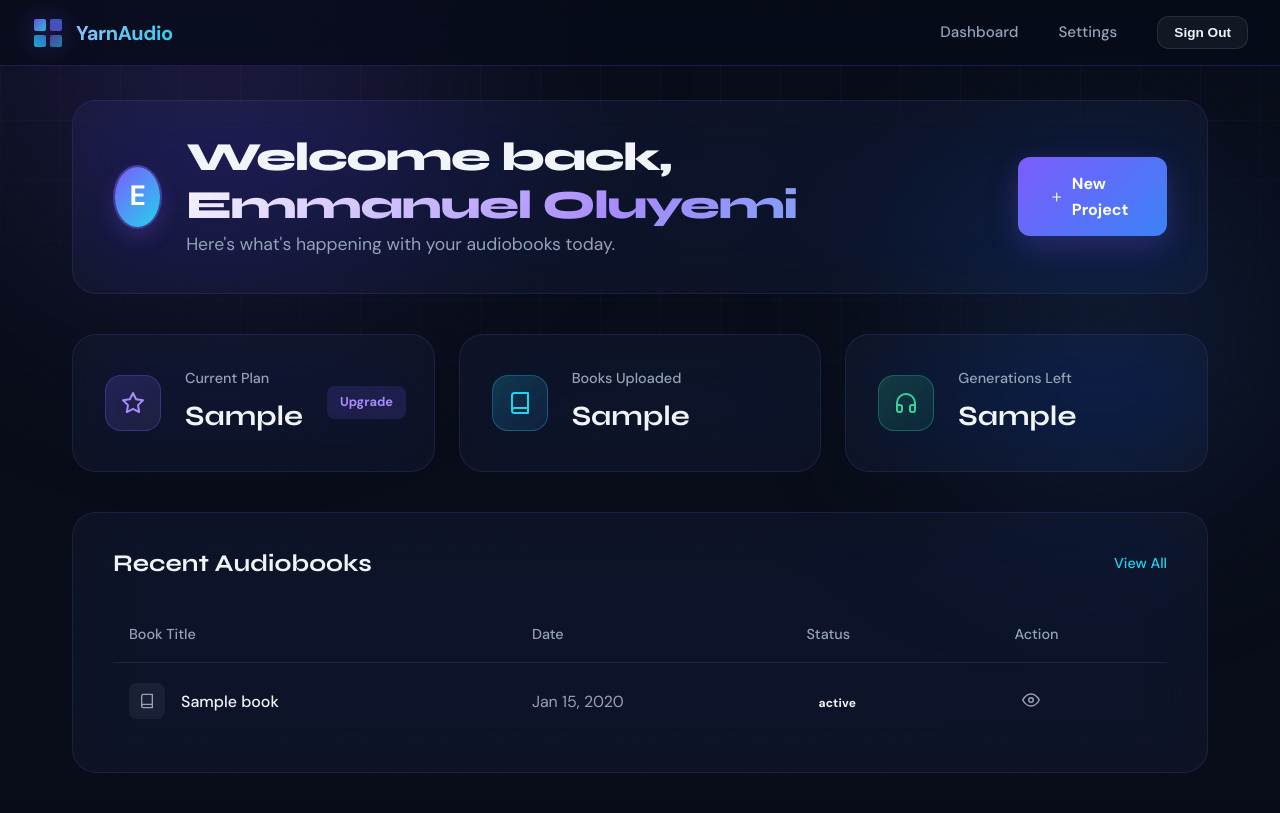
After one commit to codingwhiz-BackendDev/YarnAudio, a Django app: template templates/dashboard.html in a window 1280 px wide. The commit adds this page. Run offline with Django 5.2, Linux system fonts and the light colour scheme; data comes from the database, SQL or seed files in the repository; both versions use the stored data as it was after the commit; tables that the repository leaves empty hold one stand-in row (values such as "Sample post"); the template is opened without the code that fills it: values that come from a table or form of the project are taken from there, most other values are stand-ins (such as "Sample title", 1, 10 or a date in 2020); some libraries are stand-ins or nearby versions.

Commit message:
completed dashboard

```diff
--- a/App/urls.py
+++ b/App/urls.py
@@ -9,6 +9,7 @@ urlpatterns = [
     path('logout/', views.logout_view, name='logout'),
     path('callback/', views.auth_callback, name='callback'),
     path('profile/', views.profile_view, name='profile'),
+    path('dashboard/', views.dashboard_view, name='dashboard'),
     path('user/', views.user_profile, name='user_profile'),
     path('verify-email/', views.verify_email, name='verify_email'),
 ]
--- /dev/null
+++ b/static/css/dashboard.css
@@ -0,0 +1,296 @@
+/* dashboard.css - Specific styles for the YarnAudio Dashboard */
+
+.dashboard-container {
+    padding: 100px 2rem 40px;
+    max-width: 1200px;
+    margin: 0 auto;
+    position: relative;
+    z-index: 10;
+    min-height: calc(100vh - 140px);
+}
+
+/* Header Section */
+.dashboard-header {
+    display: flex;
+    justify-content: space-between;
+    align-items: center;
+    padding: 2rem 2.5rem;
+    margin-bottom: 2.5rem;
+    animation: fade-in-up 0.5s ease-out;
+}
+
+.user-greeting {
+    display: flex;
+    align-items: center;
+    gap: 1.5rem;
+}
+
+.avatar-container {
+    width: 64px;
+    height: 64px;
+    border-radius: 50%;
+    background: linear-gradient(135deg, rgba(124, 92, 252, 0.2), rgba(34, 211, 238, 0.1));
+    border: 2px solid rgba(124, 92, 252, 0.4);
+    display: flex;
+    align-items: center;
+    justify-content: center;
+    overflow: hidden;
+    box-shadow: 0 10px 20px rgba(124, 92, 252, 0.2);
+}
+
+.user-avatar {
+    width: 100%;
+    height: 100%;
+    object-fit: cover;
+}
+
+.user-avatar-placeholder {
+    font-size: 1.75rem;
+    font-weight: 700;
+    color: #fff;
+    background: linear-gradient(135deg, var(--purple), var(--cyan));
+    width: 100%;
+    height: 100%;
+    display: flex;
+    align-items: center;
+    justify-content: center;
+}
+
+/* Metrics Grid */
+.metrics-grid {
+    display: grid;
+    grid-template-columns: repeat(auto-fit, minmax(300px, 1fr));
+    gap: 1.5rem;
+    margin-bottom: 2.5rem;
+}
+
+.metric-card {
+    padding: 2rem;
+    display: flex;
+    align-items: center;
+    gap: 1.5rem;
+    animation: fade-in-up 0.6s ease-out backwards;
+}
+
+.metric-card:nth-child(1) { animation-delay: 0.1s; }
+.metric-card:nth-child(2) { animation-delay: 0.2s; }
+.metric-card:nth-child(3) { animation-delay: 0.3s; }
+
+.metric-icon {
+    width: 56px;
+    height: 56px;
+    border-radius: 16px;
+    display: flex;
+    align-items: center;
+    justify-content: center;
+    flex-shrink: 0;
+}
+
+.plan-icon {
+    background: linear-gradient(135deg, rgba(124, 92, 252, 0.2), rgba(167, 139, 250, 0.1));
+    color: var(--purple-light);
+    border: 1px solid rgba(124, 92, 252, 0.3);
+}
+
+.books-icon {
+    background: linear-gradient(135deg, rgba(34, 211, 238, 0.2), rgba(59, 130, 246, 0.1));
+    color: var(--cyan);
+    border: 1px solid rgba(34, 211, 238, 0.3);
+}
+
+.audio-icon {
+    background: linear-gradient(135deg, rgba(52, 211, 153, 0.2), rgba(16, 185, 129, 0.1));
+    color: var(--green);
+    border: 1px solid rgba(52, 211, 153, 0.3);
+}
+
+.metric-content {
+    flex: 1;
+}
+
+.metric-label {
+    font-size: 0.9rem;
+    color: var(--muted);
+    margin-bottom: 0.25rem;
+    font-weight: 500;
+}
+
+.metric-value {
+    font-size: 1.75rem;
+    font-weight: 700;
+    color: var(--text);
+    font-family: 'Syne', sans-serif;
+}
+
+.metric-action {
+    background: rgba(124, 92, 252, 0.15);
+    color: var(--purple-light);
+    padding: 0.4rem 0.8rem;
+    border-radius: 8px;
+    font-size: 0.8rem;
+    font-weight: 600;
+    text-decoration: none;
+    transition: all 0.3s ease;
+}
+
+.metric-action:hover {
+    background: var(--purple);
+    color: #fff;
+    box-shadow: 0 4px 12px rgba(124, 92, 252, 0.4);
+}
+
+/* Recent Projects Table */
+.recent-projects {
+    padding: 2rem 2.5rem;
+    animation: fade-in-up 0.7s ease-out backwards;
+    animation-delay: 0.4s;
+}
+
+.section-header-inline {
+    display: flex;
+    justify-content: space-between;
+    align-items: center;
+    margin-bottom: 1.5rem;
+}
+
+.section-header-inline h3 {
+    font-family: 'Syne', sans-serif;
+    font-size: 1.5rem;
+    font-weight: 700;
+}
+
+.view-all {
+    color: var(--cyan);
+    text-decoration: none;
+    font-weight: 500;
+    font-size: 0.9rem;
+    transition: color 0.3s;
+}
+
+.view-all:hover {
+    color: #fff;
+}
+
+.projects-table-container {
+    overflow-x: auto;
+}
+
+.projects-table {
+    width: 100%;
+    border-collapse: separate;
+    border-spacing: 0;
+    text-align: left;
+}
+
+.projects-table th {
+    padding: 1rem;
+    color: var(--muted);
+    font-weight: 500;
+    font-size: 0.9rem;
+    border-bottom: 1px solid var(--border);
+}
+
+.projects-table td {
+    padding: 1.25rem 1rem;
+    border-bottom: 1px solid rgba(255, 255, 255, 0.03);
+    vertical-align: middle;
+}
+
+.projects-table tr:last-child td {
+    border-bottom: none;
+}
+
+.projects-table tbody tr {
+    transition: background-color 0.3s;
+}
+
+.projects-table tbody tr:hover {
+    background-color: rgba(255, 255, 255, 0.02);
+}
+
+.book-title-cell {
+    display: flex;
+    align-items: center;
+    gap: 1rem;
+    font-weight: 500;
+    color: var(--text);
+}
+
+.book-icon {
+    width: 36px;
+    height: 36px;
+    border-radius: 8px;
+    background: rgba(255, 255, 255, 0.05);
+    display: flex;
+    align-items: center;
+    justify-content: center;
+    color: var(--muted);
+}
+
+.text-muted {
+    color: var(--muted);
+}
+
+/* Status Badges */
+.status-badge {
+    padding: 0.35rem 0.75rem;
+    border-radius: 20px;
+    font-size: 0.75rem;
+    font-weight: 600;
+    letter-spacing: 0.02em;
+}
+
+.status-completed {
+    background: rgba(52, 211, 153, 0.15);
+    color: var(--green);
+    border: 1px solid rgba(52, 211, 153, 0.3);
+}
+
+.status-processing {
+    background: rgba(34, 211, 238, 0.15);
+    color: var(--cyan);
+    border: 1px solid rgba(34, 211, 238, 0.3);
+}
+
+.status-failed {
+    background: rgba(248, 113, 113, 0.15);
+    color: #f87171;
+    border: 1px solid rgba(248, 113, 113, 0.3);
+}
+
+.btn-icon {
+    background: none;
+    border: none;
+    color: var(--muted);
+    cursor: pointer;
+    padding: 0.5rem;
+    border-radius: 8px;
+    transition: all 0.3s;
+}
+
+.btn-icon:hover {
+    background: rgba(255, 255, 255, 0.05);
+    color: var(--text);
+}
+
+.empty-state {
+    text-align: center;
+    padding: 3rem 1rem !important;
+}
+
+@media (max-width: 768px) {
+    .dashboard-header {
+        flex-direction: column;
+        align-items: flex-start;
+        gap: 1.5rem;
+        padding: 1.5rem;
+    }
+
+    .metrics-grid {
+        grid-template-columns: 1fr;
+    }
+
+    .recent-projects {
+        padding: 1.5rem;
+    }
+}
--- /dev/null
+++ b/templates/dashboard.html
@@ -0,0 +1,219 @@
+{% load static %}
+<!DOCTYPE html>
+<html lang="en">
+
+<head>
+    <meta charset="UTF-8">
+    <meta name="viewport" content="width=device-width, initial-scale=1.0">
+    <title>{{ page_title }}</title>
+    <link href="https://fonts.googleapis.com/css2?family=DM+Sans:wght@400;500;700&family=Syne:wght@700;800&display=swap"
+        rel="stylesheet">
+    <link rel="stylesheet" href="{% static 'css/dashboard.css' %}">
+    <!-- Using index.css for the base aesthetic elements like background, glass, etc. -->
+    <link rel="stylesheet" href="{% static 'css/index.css' %}">
+</head>
+
+<body>
+    <div class="grid-bg"></div>
+    <div class="orb orb-1"></div>
+    <div class="orb orb-2"></div>
+
+    <!-- Navigation -->
+    <nav class="navbar">
+        <div class="nav-container">
+            <div class="logo">
+                <svg class="logo-icon" width="32" height="32" viewBox="0 0 32 32" fill="none">
+                    <rect x="2" y="2" width="12" height="12" rx="2" fill="url(#grad1)" opacity="0.9" />
+                    <rect x="18" y="2" width="12" height="12" rx="2" fill="url(#grad2)" opacity="0.7" />
+                    <rect x="2" y="18" width="12" height="12" rx="2" fill="url(#grad3)" opacity="0.8" />
+                    <rect x="18" y="18" width="12" height="12" rx="2" fill="url(#grad1)" opacity="0.6" />
+                    <defs>
+                        <linearGradient id="grad1" x1="0%" y1="0%" x2="100%" y2="100%">
+                            <stop offset="0%" style="stop-color:#7c5cfc;stop-opacity:1" />
+                            <stop offset="100%" style="stop-color:#22d3ee;stop-opacity:1" />
+                        </linearGradient>
+                        <linearGradient id="grad2" x1="100%" y1="0%" x2="0%" y2="100%">
+                            <stop offset="0%" style="stop-color:#3b82f6;stop-opacity:1" />
+                            <stop offset="100%" style="stop-color:#7c5cfc;stop-opacity:1" />
+                        </linearGradient>
+                        <linearGradient id="grad3" x1="0%" y1="100%" x2="100%" y2="0%">
+                            <stop offset="0%" style="stop-color:#22d3ee;stop-opacity:1" />
+                            <stop offset="100%" style="stop-color:#3b82f6;stop-opacity:1" />
+                        </linearGradient>
+                    </defs>
+                </svg>
+                YarnAudio
+            </div>
+
+            <div class="nav-menu">
+                <a href="{% url 'dashboard' %}" class="nav-link active">Dashboard</a>
+                <a href="{% url 'profile' %}" class="nav-link">Settings</a>
+                <form action="{% url 'logout' %}" method="POST" style="display:inline;" id="logoutForm">
+                    {% csrf_token %}
+                    <button type="submit" class="btn-secondary" style="padding: 0.5rem 1rem; font-size: 0.85rem;">Sign
+                        Out</button>
+                </form>
+            </div>
+        </div>
+    </nav>
+
+    <!-- Main Dashboard Content -->
+    <main class="dashboard-container">
+        <!-- Header Section -->
+        <header class="dashboard-header glass">
+            <div class="user-greeting">
+                <div class="avatar-container">
+                    {% if profile.avatar_url %}
+                    <img src="{{ profile.avatar_url }}" alt="Profile Avatar" class="user-avatar">
+                    {% else %}
+                    <div class="user-avatar-placeholder">
+                        {{ profile.full_name|default:profile.email|slice:":1"|upper }}
+                    </div>
+                    {% endif %}
+                </div>
+                <div class="greeting-text">
+                    <h1 class="hero-title" style="font-size: 2.5rem; margin-bottom: 0;">Welcome back, <span
+                            class="grad-text">{{ profile.full_name|default:profile.email }}</span></h1>
+                    <p class="hero-subtitle" style="margin-bottom: 0; text-align: left; margin-left: 0;">Here's what's
+                        happening with your audiobooks today.</p>
+                </div>
+            </div>
+
+            <div class="quick-actions">
+                <a href="#" class="btn-primary">
+                    <svg width="20" height="20" viewBox="0 0 24 24" fill="none" stroke="currentColor" stroke-width="2"
+                        stroke-linecap="round" stroke-linejoin="round">
+                        <line x1="12" y1="5" x2="12" y2="19"></line>
+                        <line x1="5" y1="12" x2="19" y2="12"></line>
+                    </svg>
+                    New Project
+                </a>
+            </div>
+        </header>
+
+        <!-- Metrics Grid -->
+        <div class="metrics-grid">
+            <div class="metric-card glass">
+                <div class="metric-icon plan-icon">
+                    <svg width="24" height="24" viewBox="0 0 24 24" fill="none" stroke="currentColor" stroke-width="2"
+                        stroke-linecap="round" stroke-linejoin="round">
+                        <polygon
+                            points="12 2 15.09 8.26 22 9.27 17 14.14 18.18 21.02 12 17.77 5.82 21.02 7 14.14 2 9.27 8.91 8.26 12 2">
+                        </polygon>
+                    </svg>
+                </div>
+                <div class="metric-content">
+                    <p class="metric-label">Current Plan</p>
+                    <h3 class="metric-value">{{ stats.current_plan }}</h3>
+                </div>
+                <a href="#" class="metric-action">Upgrade</a>
+            </div>
+
+            <div class="metric-card glass">
+                <div class="metric-icon books-icon">
+                    <svg width="24" height="24" viewBox="0 0 24 24" fill="none" stroke="currentColor" stroke-width="2"
+                        stroke-linecap="round" stroke-linejoin="round">
+                        <path d="M4 19.5A2.5 2.5 0 0 1 6.5 17H20"></path>
+                        <path d="M6.5 2H20v20H6.5A2.5 2.5 0 0 1 4 19.5v-15A2.5 2.5 0 0 1 6.5 2z"></path>
+                    </svg>
+                </div>
+                <div class="metric-content">
+                    <p class="metric-label">Books Uploaded</p>
+                    <h3 class="metric-value">{{ stats.books_uploaded }}</h3>
+                </div>
+            </div>
+
+            <div class="metric-card glass">
+                <div class="metric-icon audio-icon">
+                    <svg width="24" height="24" viewBox="0 0 24 24" fill="none" stroke="currentColor" stroke-width="2"
+                        stroke-linecap="round" stroke-linejoin="round">
+                        <path d="M3 18v-6a9 9 0 0 1 18 0v6"></path>
+                        <path
+                            d="M21 19a2 2 0 0 1-2 2h-1a2 2 0 0 1-2-2v-3a2 2 0 0 1 2-2h3zM3 19a2 2 0 0 0 2 2h1a2 2 0 0 0 2-2v-3a2 2 0 0 0-2-2H3z">
+                        </path>
+                    </svg>
+                </div>
+                <div class="metric-content">
+                    <p class="metric-label">Generations Left</p>
+                    <h3 class="metric-value">{{ stats.audio_generations_left }}</h3>
+                </div>
+            </div>
+        </div>
+
+        <!-- Recent Projects -->
+        <div class="recent-projects glass">
+            <div class="section-header-inline">
+                <h3>Recent Audiobooks</h3>
+                <a href="#" class="view-all">View All</a>
+            </div>
+
+            <div class="projects-table-container">
+                <table class="projects-table">
+                    <thead>
+                        <tr>
+                            <th>Book Title</th>
+                            <th>Date</th>
+                            <th>Status</th>
+                            <th>Action</th>
+                        </tr>
+                    </thead>
+                    <tbody>
+                        {% for book in stats.recent_audiobooks %}
+                        <tr>
+                            <td>
+                                <div class="book-title-cell">
+                                    <div class="book-icon">
+                                        <svg width="16" height="16" viewBox="0 0 24 24" fill="none"
+                                            stroke="currentColor" stroke-width="2" stroke-linecap="round"
+                                            stroke-linejoin="round">
+                                            <path d="M4 19.5A2.5 2.5 0 0 1 6.5 17H20"></path>
+                                            <path d="M6.5 2H20v20H6.5A2.5 2.5 0 0 1 4 19.5v-15A2.5 2.5 0 0 1 6.5 2z">
+                                            </path>
+                                        </svg>
+                                    </div>
+                                    <span>{{ book.title }}</span>
+                                </div>
+                            </td>
+                            <td class="text-muted">{{ book.created_at|date:"M d, Y" }}</td>
+                            <td>
+                                <span class="status-badge status-{{ book.status|lower }}">
+                                    {{ book.status }}
+                                </span>
+                            </td>
+                            <td>
+                                <button class="btn-icon" title="View Details">
+                                    <svg width="18" height="18" viewBox="0 0 24 24" fill="none" stroke="currentColor"
+                                        stroke-width="2" stroke-linecap="round" stroke-linejoin="round">
+                                        <path d="M1 12s4-8 11-8 11 8 11 8-4 8-11 8-11-8-11-8z"></path>
+                                        <circle cx="12" cy="12" r="3"></circle>
+                                    </svg>
+                                </button>
+                            </td>
+                        </tr>
+                        {% empty %}
+                        <tr>
+                            <td colspan="4" class="empty-state">
+                                <p class="text-muted">No audiobooks generated yet.</p>
+                            </td>
+                        </tr>
+                        {% endfor %}
+                    </tbody>
+                </table>
+            </div>
+        </div>
+    </main>
+
+    <script src="https://cdn.jsdelivr.net/npm/@supabase/supabase-js@2"></script>
+    <script src="{% static 'js/supabase-auth.js' %}"></script>
+    <script>
+        // Supabase sign out logic if needed alongside Django
+        document.getElementById('logoutForm').addEventListener('submit', async (e) => {
+            if (typeof supabaseAuth !== 'undefined' && supabaseAuth) {
+                // Ensure Supabase session is cleared on the client side too
+                supabaseAuth.clearSession();
+            }
+        });
+    </script>
+</body>
+
+</html>
--- a/templates/login.html
+++ b/templates/login.html
@@ -330,7 +330,7 @@
                 if (response.ok) {
                     document.getElementById('successMessage').textContent = 'Login successful! Redirecting...';
                     document.getElementById('successMessage').classList.add('show');
-                    setTimeout(() => window.location.href = '/profile/', 2000);
+                    setTimeout(() => window.location.href = '/dashboard/', 2000);
                 } else {
                     throw new Error('Failed to sync with server');
                 }
--- a/templates/signup.html
+++ b/templates/signup.html
@@ -419,9 +419,9 @@
                 });
 
                 if (response.ok) {
-                    document.getElementById('successMessage').innerHTML = '✓ Account created successfully! Check your email to verify.';
+                    document.getElementById('successMessage').textContent = 'Account created successfully! Redirecting...';
                     document.getElementById('successMessage').classList.add('show');
-                    setTimeout(() => window.location.href = '/login/', 3000);
+                    setTimeout(() => window.location.href = '/dashboard/', 2000);
                 } else {
                     throw new Error('Failed to create account');
                 }
```
Also changed, not shown: App/models.py (+32 -0 lines), App/views.py (+31 -2 lines), App/migrations/0003_userprofile_audio_generations_left_userprofile_plan_and_more.py (added), db.sqlite3.
